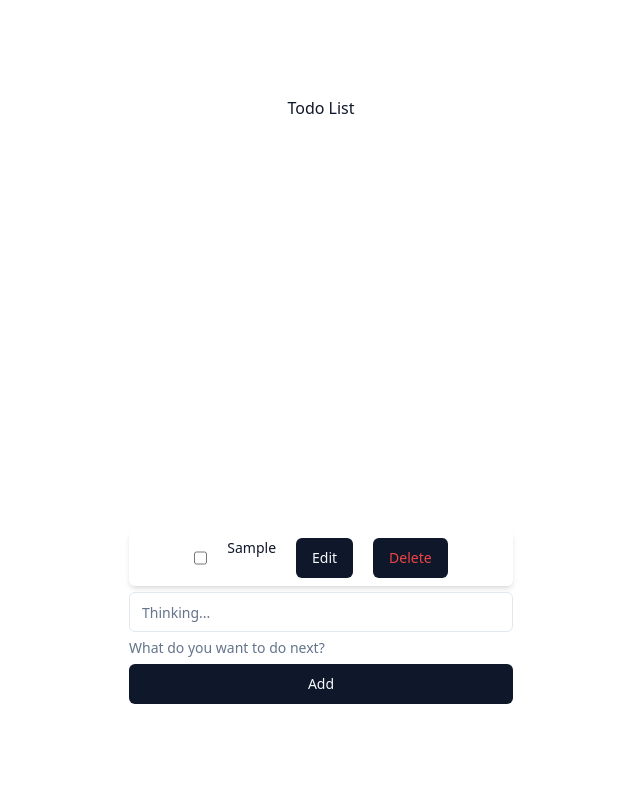
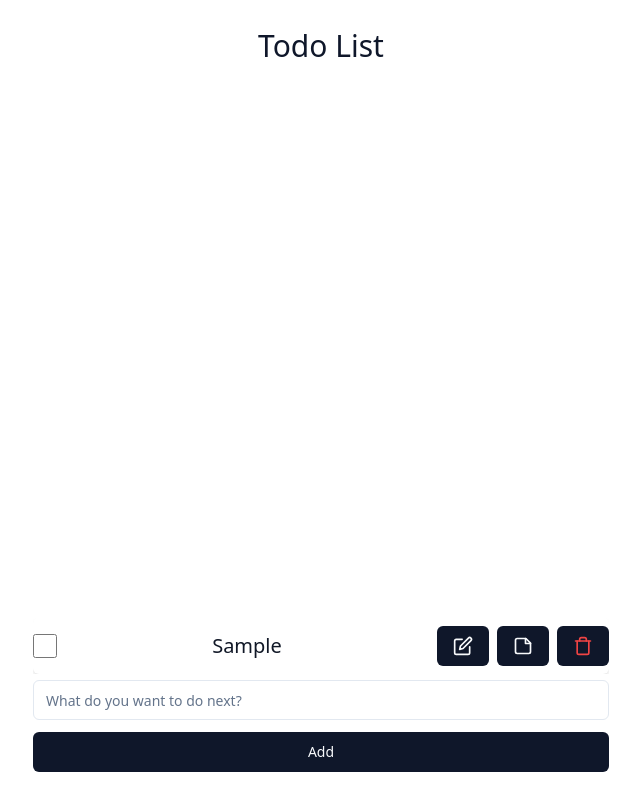
Before and after one commit to snow-t-m-yang/fluv-interview-homework, a Next.js app: page / in a window 1280 px wide. Both pictures are taken after typing "Sample" into the empty fields and a click on the button "Add". Shown: the whole page, without its empty margins (319-959 px from the left). Built offline with nearby package versions, Linux system fonts and the light colour scheme.

Commit message:
feat: Add Description

```diff
--- a/package.json
+++ b/package.json
@@ -9,6 +9,7 @@
     "lint": "next lint"
   },
   "dependencies": {
+    "@radix-ui/react-checkbox": "^1.0.4",
     "@radix-ui/react-label": "^2.0.2",
     "@radix-ui/react-slot": "^1.0.2",
     "@types/node": "20.3.0",
--- a/src/app/page.tsx
+++ b/src/app/page.tsx
@@ -2,8 +2,8 @@ import TodoList from "../components/TodoList";
 
 export default function Home() {
   return (
-    <main className="flex flex-col items-center justify-between min-h-screen p-24 ">
-      <h1>Todo List</h1>
+    <main className="flex p-7 flex-col items-center justify-between min-h-[100dvh] ">
+      <h1 className="text-3xl">Todo List</h1>
       <TodoList />
     </main>
   );
--- a/src/components/TodoList.tsx
+++ b/src/components/TodoList.tsx
@@ -4,6 +4,8 @@ import { Input } from "./input";
 import { useReducer, useState } from "react";
 import { Button } from "./button";
 import { v4 as uuidv4 } from "uuid";
+import { Edit, StickyNote, Trash } from "lucide-react";
+import { Checkbox } from "./checkbox";
 
 type TodoItem = {
   title: string;
@@ -11,14 +13,25 @@ type TodoItem = {
   task: string;
   completed: boolean;
   isEditing: boolean;
+  description?: TodoItemDescription;
+};
+
+type TodoItemDescription = {
+  hasDescription: boolean;
+  descriptionContent: string;
 };
 
 type TodoAction =
   | { type: "ADD_TODO"; payload: TodoItem }
-  | { type: "TOGGLE_TODO"; payload: string }
   | { type: "DELETE_TODO"; payload: string }
-  | { type: "EDIT_TODO"; payload: string }
-  | { type: "EDIT_TODO_CONTENT"; payload: { id: string; task: string } };
+  | { type: "ISFINISHED_TODO"; payload: string }
+  | { type: "ISEDIT_TODO"; payload: string }
+  | { type: "EDIT_TODO_CONTENT"; payload: { id: string; task: string } }
+  | { type: "TOGGLE_DESCRIPTION"; payload: string }
+  | {
+      type: "EDIT_DESCRIPTION";
+      payload: { id: string; description: string };
+    };
 
 const initialState: TodoItem[] = [];
 
@@ -28,6 +41,14 @@ const reducer = (state: TodoItem[], action: TodoAction) => {
       state.push(action.payload);
       return state;
 
+    case "ISEDIT_TODO":
+      return state.map((todo) => {
+        if (todo.id === action.payload) {
+          return { ...todo, isEditing: !todo.isEditing };
+        }
+        return todo;
+      });
+
     case "EDIT_TODO_CONTENT":
       return state.map((todo) => {
         if (todo.id === action.payload.id) {
@@ -36,15 +57,7 @@ const reducer = (state: TodoItem[], action: TodoAction) => {
         return todo;
       });
 
-    case "EDIT_TODO":
-      return state.map((todo) => {
-        if (todo.id === action.payload) {
-          return { ...todo, isEditing: !todo.isEditing };
-        }
-        return todo;
-      });
-
-    case "TOGGLE_TODO":
+    case "ISFINISHED_TODO":
       return state.map((todo) => {
         if (todo.id === action.payload) {
           return { ...todo, completed: !todo.completed };
@@ -54,6 +67,35 @@ const reducer = (state: TodoItem[], action: TodoAction) => {
 
     case "DELETE_TODO":
       return state.filter((todo) => todo.id !== action.payload);
+
+    case "TOGGLE_DESCRIPTION":
+      return state.map((todo) => {
+        if (todo.id === action.payload) {
+          return {
+            ...todo,
+            description: {
+              ...todo.description,
+              hasDescription: !todo.description?.hasDescription,
+            },
+          };
+        }
+        return todo;
+      });
+
+    case "EDIT_DESCRIPTION":
+      return state.map((todo) => {
+        if (todo.id === action.payload.id) {
+          return {
+            ...todo,
+            description: {
+              ...todo.description,
+              descriptionContent: action.payload.description,
+            },
+          };
+        }
+        return todo;
+      });
+
     default:
       return state;
   }
@@ -64,6 +106,7 @@ const TodoList = () => {
   const [text, setText] = useState("");
 
   const handleAddTodo = () => {
+    if (!text) return;
     dispatch({
       type: "ADD_TODO",
       payload: {
@@ -72,49 +115,73 @@ const TodoList = () => {
         task: text,
         completed: false,
         isEditing: false,
+        description: {
+          hasDescription: false,
+          descriptionContent: "",
+        },
       },
     });
+
     setText("");
   };
   return (
-    <div className="grid w-full max-w-sm items-center gap-1.5">
-      <TodoItem todo={state} dispatch={dispatch} text={text} />
+    <div className="flex flex-col min-h-full w-full max-w-[36rem] md:max-w-xl items-center gap-1.5">
+      <div className="overflow-y-auto w-full max-h-[50%] ">
+        <TodoItem todo={state} dispatch={dispatch} />
+      </div>
+      <div className="w-full space-y-3">
         <Input
           type="text"
           id="text"
-        placeholder="Thinking..."
+          placeholder="What do you want to do next?"
           value={text}
           onChange={(e) => setText(e.target.value)}
         />
-      <p className="text-sm text-muted-foreground">
-        What do you want to do next?
-      </p>
-      <Button onClick={() => handleAddTodo()}>Add</Button>
+
+        <Button className="w-full" onClick={() => handleAddTodo()}>
+          Add
+        </Button>
+      </div>
     </div>
   );
 };
 export default TodoList;
 
+/**
+ *
+ * # I put two components in one file for simplicity
+ *
+ * */
+
 type TodoItemProps = {
   todo: TodoItem[];
   dispatch: React.Dispatch<TodoAction>;
-  text: string;
 };
 
-const TodoItem = ({ todo, dispatch, text }: TodoItemProps) => {
+const TodoItem = ({ todo, dispatch }: TodoItemProps) => {
   return (
-    <div className="flex flex-col items-center justify-between w-full px-4 py-2 bg-white rounded-md shadow-md gap-y-5">
+    <div className="flex flex-col w-full divide-y-2 rounded-md shadow-md">
       {todo.map((todo) => (
-        <div key={todo.id} className="flex gap-5">
+        <div
+          key={todo.id}
+          className={`${
+            todo.completed ? "text-gray-500 line-through" : "text-gray-900"
+          } flex justify-between py-2 items-center  w-full gap-x-2`}
+        >
           <input
             type="checkbox"
+            className="h-6 w-6 shrink-0 rounded-sm border border-primary ring-offset-background focus-visible:outline-none focus-visible:ring-2 focus-visible:ring-ring focus-visible:ring-offset-2 disabled:cursor-not-allowed disabled:opacity-50 data-[state=checked]:bg-primary data-[state=checked]:text-primary-foreground"
             checked={todo.completed}
-            onChange={() => dispatch({ type: "TOGGLE_TODO", payload: todo.id })}
+            onChange={() =>
+              dispatch({ type: "ISFINISHED_TODO", payload: todo.id })
+            }
           />
+          <div className="text-xl">
             {todo.isEditing ? (
-            <input
+              <Input
                 type="text"
                 value={todo.task}
+                className="text-xl"
                 onChange={(e) =>
                   dispatch({
                     type: "EDIT_TODO_CONTENT",
@@ -123,20 +190,51 @@ const TodoItem = ({ todo, dispatch, text }: TodoItemProps) => {
                 }
               />
             ) : (
-            <p className="text-sm">{todo.task}</p>
+              <p>{todo.task}</p>
             )}
 
+            {todo.description?.hasDescription ? (
+              <Input
+                type="text"
+                placeholder="Add description"
+                value={todo.description.descriptionContent}
+                className="h-8 text-gray-500"
+                onChange={(e) =>
+                  dispatch({
+                    type: "EDIT_DESCRIPTION",
+                    payload: { id: todo.id, description: e.target.value },
+                  })
+                }
+              />
+            ) : (
+              ""
+            )}
+          </div>
+
+          <div className="flex gap-2">
             <Button
-            onClick={() => dispatch({ type: "EDIT_TODO", payload: todo.id })}
+              onClick={() =>
+                dispatch({ type: "ISEDIT_TODO", payload: todo.id })
+              }
             >
-            Edit
+              <Edit size={20} />
+            </Button>
+            <Button
+              onClick={() =>
+                dispatch({ type: "TOGGLE_DESCRIPTION", payload: todo.id })
+              }
+            >
+              <StickyNote size={20} />
             </Button>
             <Button
               className="text-sm text-red-500"
-            onClick={() => dispatch({ type: "DELETE_TODO", payload: todo.id })}
+              onClick={() =>
+                dispatch({ type: "DELETE_TODO", payload: todo.id })
+              }
             >
-            Delete
+              <Trash size={20} />
             </Button>
+          </div>
         </div>
       ))}
     </div>
--- /dev/null
+++ b/src/components/checkbox.tsx
@@ -0,0 +1,30 @@
+"use client"
+
+import * as React from "react"
+import * as CheckboxPrimitive from "@radix-ui/react-checkbox"
+import { Check } from "lucide-react"
+
+import { cn } from "@/lib/utils"
+
+const Checkbox = React.forwardRef<
+  React.ElementRef<typeof CheckboxPrimitive.Root>,
+  React.ComponentPropsWithoutRef<typeof CheckboxPrimitive.Root>
+>(({ className, ...props }, ref) => (
+  <CheckboxPrimitive.Root
+    ref={ref}
+    className={cn(
+      "peer h-4 w-4 shrink-0 rounded-sm border border-primary ring-offset-background focus-visible:outline-none focus-visible:ring-2 focus-visible:ring-ring focus-visible:ring-offset-2 disabled:cursor-not-allowed disabled:opacity-50 data-[state=checked]:bg-primary data-[state=checked]:text-primary-foreground",
+      className
+    )}
+    {...props}
+  >
+    <CheckboxPrimitive.Indicator
+      className={cn("flex items-center justify-center text-current")}
+    >
+      <Check className="h-4 w-4" />
+    </CheckboxPrimitive.Indicator>
+  </CheckboxPrimitive.Root>
+))
+Checkbox.displayName = CheckboxPrimitive.Root.displayName
+
+export { Checkbox }
```
Also changed, not shown: 1 other file (tests, documents, lock files or other folders). Lines whose indentation alone changed are shown as unchanged.
